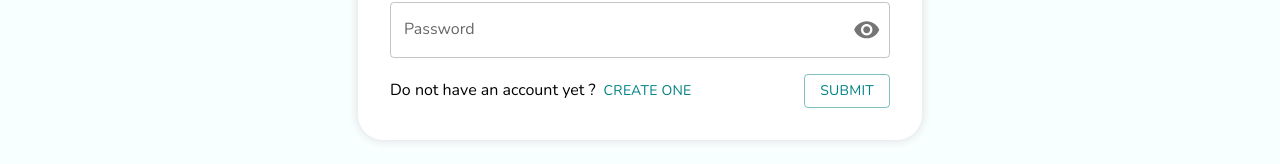
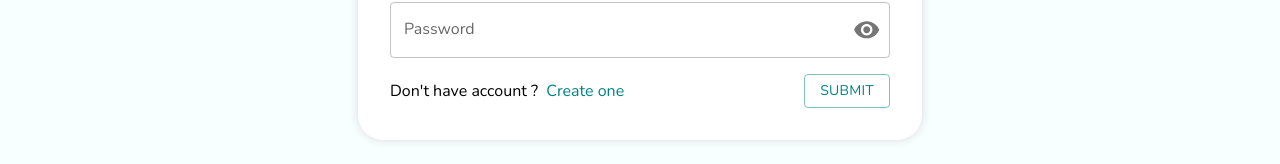
Before and after one commit to IounOm/arduino_stock, a React (Create React App) app: page /login in a window 1280 px wide. Shown: the part 506-670 px from the top of the page. Built offline with nearby package versions, Linux system fonts and the light colour scheme; no server answers.

Commit message:
fix ui login/signUp

```diff
--- a/src/components/Login/Login.js
+++ b/src/components/Login/Login.js
@@ -159,14 +159,14 @@ function Login() {
           />
         </FormControl>
         <Box width="100%" display="flex" justifyContent="space-between" alignItems="center">
-          <Typography variant="body1">
-            Do not have an account yet ?
-            <Link to="/signup" className={classes.link}>
-              <Button>
-                Create one
-              </Button>
-            </Link>
-          </Typography>
+          <Box display="flex">
+            <Typography variant="body1">{'Don\'t have account ?'}</Typography>
+            <Box ml={1}>
+              <Link to="/signup" className={classes.link}>
+                <Typography variant="body1" color="primary">Create one</Typography>
+              </Link>
+            </Box>
+          </Box>
           <Button
             variant="outlined"
             color="primary"
```
Also changed, not shown: src/components/SignUp/SignUp.js (+8 -8 lines).
